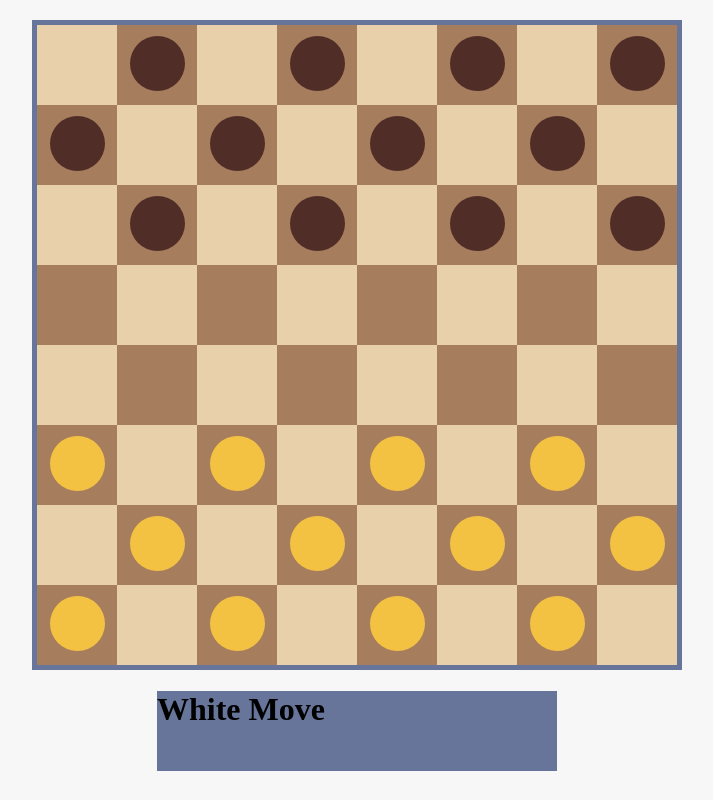
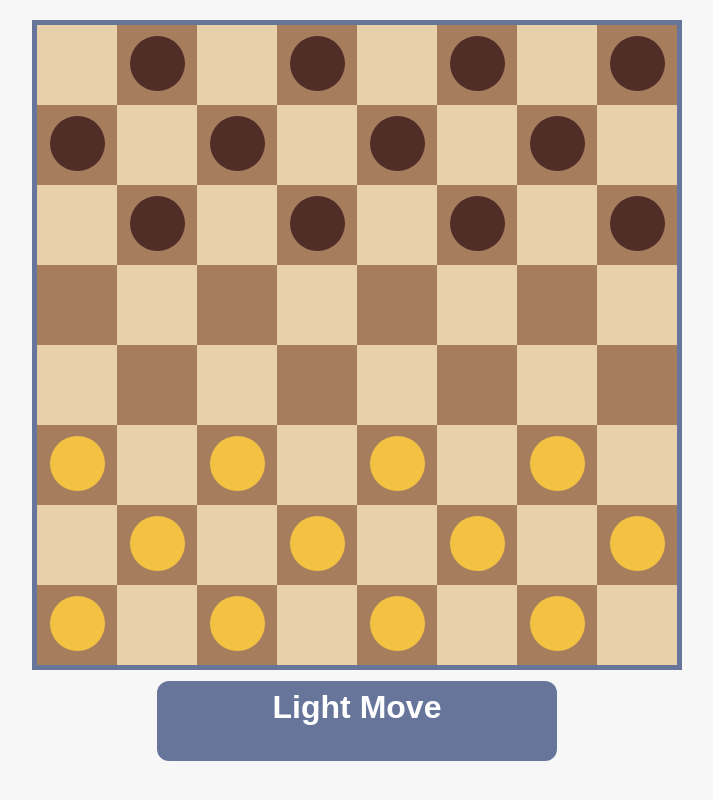
Before and after one commit to Havolt/JSCheckers, a plain HTML site: page index.html in a window 1280 px wide. Shown: the whole page, without its empty margins (283-996 px from the left). Drawn offline with Linux system fonts and the light colour scheme.

Commit message:
Text Area now displays whos move it is

```diff
--- a/draughtsScript.js
+++ b/draughtsScript.js
@@ -332,6 +332,7 @@ function updatePiece(checkerPos, tilePos, takenPos, takeThisPiece){
   buildPiece(checkerPos);
 
 
+
   //New Stuff
   if(lightArr.length == 0){
     alert('Dark Wins');
@@ -344,6 +345,7 @@ function updatePiece(checkerPos, tilePos, takenPos, takeThisPiece){
   else{
     if(!anotherMove){
       whiteTurn = !whiteTurn;
+      textHelp();
       if(whiteTurn){scanner(lightArr)}
       else{scanner(darkArr)}
     }
@@ -490,7 +492,15 @@ function textAr(){
 }
 
 function textHelp(){
-  document.getElementById('textMove').innerHTML = 'White Move';
+
+  if(whiteTurn){
+    document.getElementById('textMove').innerHTML = 'Light Move';
+    document.getElementById('textMove').style.color = "white";
+  }
+  else{
+    document.getElementById('textMove').innerHTML = 'Dark Move';
+    document.getElementById('textMove').style.color= 'black';
+  }
 }
 
 
--- a/draughtsStyle.css
+++ b/draughtsStyle.css
@@ -1,5 +1,6 @@
 html, body{
   background-color: #f7f7f7;
+  font-family: arial, sans-serif;
 }
 
 #app{
@@ -46,5 +47,11 @@ html, body{
   width: 400px;
   height: 80px;
   background-color: #67759B;
-  margin: 0 auto;
+  margin: -10px auto;
+  border-radius: 12px;
 }
+
+#textMove{
+  padding-top: 8px;
+  text-align: center;
+}
```
